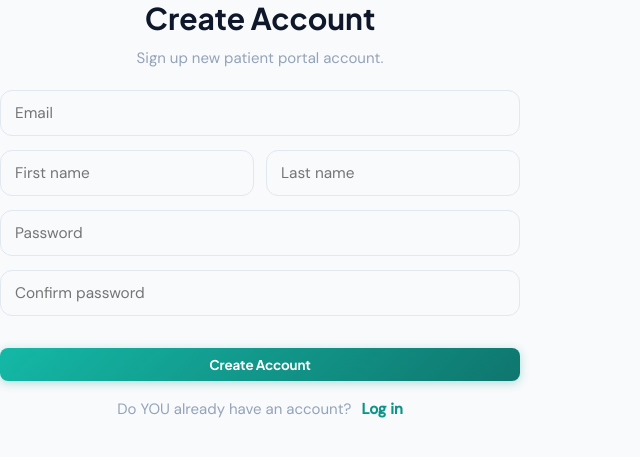
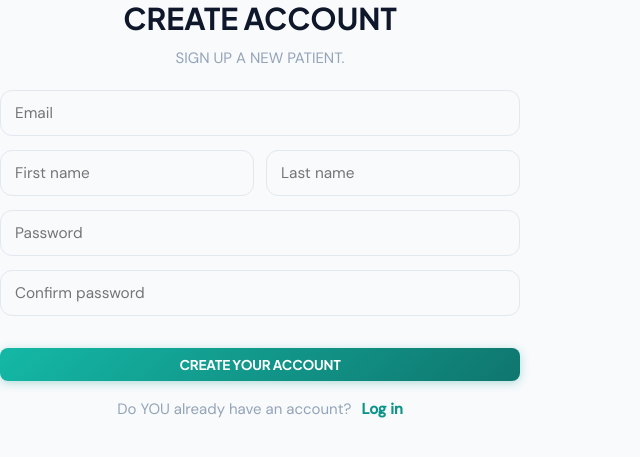
Before and after one commit to TheBobGottfriedFan/CS310_GROUP03, a Django app: page /signup/ in a window 1280 px wide. Shown: the top 457 px of the page, without its empty margins (0-640 px from the left). Run offline with Django 4.2, Linux system fonts and the light colour scheme; parts of the project's set-up code (start-up, migrations or seed data) failed here and were passed over.

Commit message:
Update signup.html

```diff
--- a/portal/templates/portal/signup.html
+++ b/portal/templates/portal/signup.html
@@ -4,15 +4,15 @@
 <head>
   <meta charset="UTF-8" />
   <meta name="viewport" content="width=device-width, initial-scale=1.0" />
-  <title>Create Account | Patient Portal</title>
+  <title>Account Creation | Patient Portal</title>
   <link rel="stylesheet" href="{% static 'portal/styles.css' %}">
 </head>
 <body>
   <div class="login-page">
     <div class="login-card" style="max-width:520px;">
       <div style="text-align:center; margin-bottom:20px;">
-        <h1 style="margin:0 0 8px;">Create Account</h1>
-        <p style="margin:0; color:var(--text-muted);">Sign up new patient portal account.</p>
+        <h1 style="margin:0 0 8px;">CREATE ACCOUNT</h1>
+        <p style="margin:0; color:var(--text-muted);">SIGN UP A NEW PATIENT.</p>
       </div>
       {% if error %}
         <div style="margin-bottom:14px; padding:12px 14px; border-radius:12px; background:rgba(239,68,68,0.10); border:1px solid rgba(239,68,68,0.18); color:#991b1b;">
@@ -56,7 +56,7 @@
           required
           style="padding:12px 14px; border:1px solid var(--border); border-radius:12px;"
         >
-        <button class="btn btn-sm" type="submit" style="width:100%;">Create Account</button>
+        <button class="btn btn-sm" type="submit" style="width:100%;">CREATE YOUR ACCOUNT</button>
       </form>
       <div style="margin-top:16px; text-align:center;">
         <span style="color:var(--text-muted);">Do YOU already have an account?</span>
```
